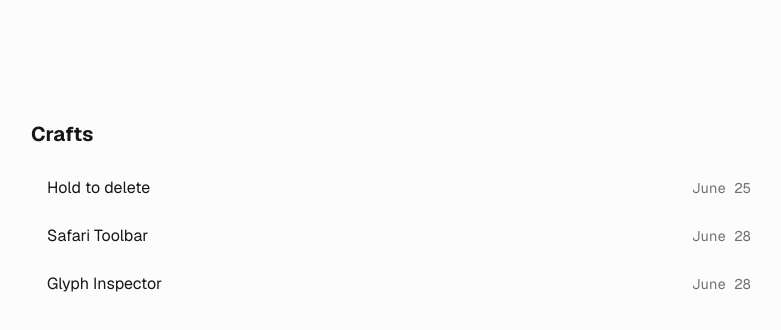
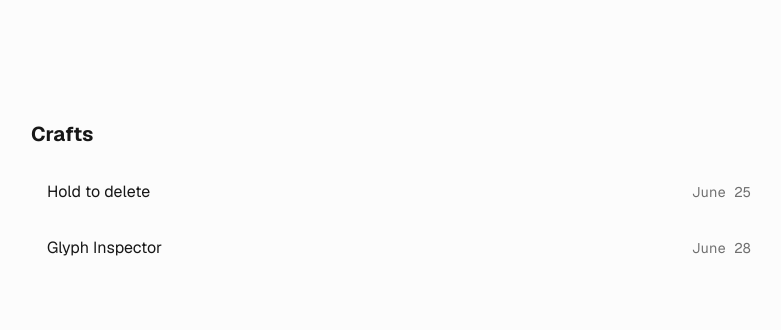
Before and after one commit to harsh-1923/fractal, a Next.js app: page /craft in a window 1280 px wide. Shown: the top 330 px of the page, without its empty margins (241-1022 px from the left). Built offline with nearby package versions, Linux system fonts and the light colour scheme.

Commit message:
enhance MDX components with anchor ID generation for headings; update global styles for code elements and scrollbar; improve layout spacing; integrate TextScramble effect in crafts page; add CraftFooter to Glyph Inspector page

```diff
--- a/app/craft/glyph-inspector/page.mdx
+++ b/app/craft/glyph-inspector/page.mdx
@@ -1,5 +1,6 @@
 import CraftHeader from "@/components/ui/CraftHeader";
 import GlyphInspectClip from "@/app/exp/GlyphInspectClip/GlyphInspectClip";
+import CraftFooter from "@/components/ui/CraftFooter";
 
 
 export const metadata = {
@@ -14,3 +15,11 @@
 
 
 <GlyphInspectClip />
+
+
+<CraftFooter
+  prev={{
+    title: "Hold to delete",
+    link: "/craft/hold-to-delete",
+  }}
+/>
--- a/app/craft/hold-to-delete/page.tsx
+++ b/app/craft/hold-to-delete/page.tsx
@@ -37,8 +37,8 @@
         </button>
       </div>
       <CraftFooter
-        prev={{ title: "Glyph Inspector", link: "/craft/glyph-inspector" }}
-        next={{ title: "Hold to delete", link: "/craft/hold-to-delete" }}
+        next={{ title: "Glyph Inspector", link: "/craft/glyph-inspector" }}
+
       />
     </div>
   );
--- a/app/craft/layout.tsx
+++ b/app/craft/layout.tsx
@@ -2,7 +2,7 @@
 
 const layout = ({ children }: { children: React.ReactNode }) => {
   return (
-    <div className="font-[family-name:var(--font-geist-sans)] p-4 pt-30 max-w-3xl mx-auto bg-[var(--background)] min-h-screen">
+    <div className="font-[family-name:var(--font-geist-sans)] p-4 pt-20 sm:pt-30 max-w-3xl mx-auto bg-[var(--background)] min-h-screen">
       {children}
     </div>
   );
--- a/app/craft/page.tsx
+++ b/app/craft/page.tsx
@@ -1,5 +1,5 @@
 "use client";
-import { motion } from "motion/react";
+import TextScramble from "@/components/effects/TextSramble";
 import Link from "next/link";
 import React from "react";
 
@@ -8,11 +8,6 @@
     title: "Hold to delete",
     href: "/craft/hold-to-delete",
     date: "June 25",
-  },
-  {
-    title: "Safari Toolbar",
-    href: "/craft/safari-toolbar",
-    date: "June 28",
   },
   {
     title: "Glyph Inspector",
@@ -24,63 +19,18 @@
 const page = () => {
   return (
     <div className="">
-      <motion.h2
-        className="text-xl font-bold pb-5"
-        initial={{ opacity: 0, y: -20 }}
-        animate={{ opacity: 1, y: 0 }}
-        transition={{ duration: 0.6, ease: "easeOut" }}
-      >
-        Crafts
-      </motion.h2>
-      <motion.ul
-        className="space-y-2"
-        initial="hidden"
-        animate="visible"
-        variants={{
-          hidden: { opacity: 0 },
-          visible: {
-            opacity: 1,
-            transition: {
-              staggerChildren: 0.15,
-              delayChildren: 0.3,
-            },
-          },
-        }}
-      >
+      <h2 className="text-xl font-bold pb-5">Crafts</h2>
+      <ul className="space-y-2">
         {crafts.map((craft, index) => (
-          <motion.li
-            key={`${craft.title}-${index}`}
-            variants={{
-              hidden: {
-                opacity: 0,
-                y: 20,
-                scale: 0.95,
-                filter: "blur(4px)",
-              },
-              visible: {
-                opacity: 1,
-                y: 0,
-                scale: 1,
-                filter: "blur(0px)",
-                transition: {
-                  duration: 0.5,
-                  ease: [0.25, 0.46, 0.45, 0.94], // Custom easing
-                },
-              },
-            }}
-            whileTap={{
-              scale: 0.98,
-              transition: { duration: 0.1 },
-            }}
-          >
+          <li key={index} className="h-12 flex items-center">
             <CraftLink
               title={craft.title}
               href={craft.href}
               date={craft.date}
             />
-          </motion.li>
+          </li>
         ))}
-      </motion.ul>
+      </ul>
     </div>
   );
 };
@@ -97,13 +47,17 @@
   return (
     <Link
       href={href}
-      className="px-4 py-2 rounded-md hover:bg-[var(--colors-gray2)] bg-[var(--colors-gray1)] w-full block transition-colors duration-200"
+      className="h-12 w-full flex items-center justify-between px-4"
     >
-      <div className="flex items-center justify-between">
-        <span>{title}</span>
-        <span className="text-sm font-mono text-[var(--colors-gray11)]">
-          {date}
-        </span>
+      <TextScramble
+        text={title}
+        scrambleSpeed={25}
+        scrambledLetterCount={5}
+        autoStart={true}
+        characters="abcdefghijklmnopqrstuvwxyz!@#$%^&*()_+"
+      />
+      <div className="text-sm font-mono text-[var(--colors-gray11)]">
+        {date}
       </div>
     </Link>
   );
--- a/app/exp/GlyphInspectClip/GlyphInspectClip.tsx
+++ b/app/exp/GlyphInspectClip/GlyphInspectClip.tsx
@@ -4,6 +4,7 @@
 const GlyphInspectClip = () => {
   const [pos, setPos] = React.useState({ x: 0, y: 0 });
   const [componentRect, setComponentRect] = React.useState({ left: 0, top: 0 });
+  const [isSmallScreen, setIsSmallScreen] = React.useState(false);
   const containerRef = React.useRef<HTMLDivElement>(null);
 
   React.useEffect(() => {
@@ -18,16 +19,21 @@
       }
     };
 
+    const handleResize = () => {
+      setIsSmallScreen(window.innerWidth < 768); // md breakpoint
+      updateComponentRect();
+    };
+
     window.addEventListener("mousemove", handleMouseMove);
-    window.addEventListener("resize", updateComponentRect);
+    window.addEventListener("resize", handleResize);
     window.addEventListener("scroll", updateComponentRect);
 
-    // Initial position update
-    updateComponentRect();
+    // Initial setup
+    handleResize();
 
     return () => {
       window.removeEventListener("mousemove", handleMouseMove);
-      window.removeEventListener("resize", updateComponentRect);
+      window.removeEventListener("resize", handleResize);
       window.removeEventListener("scroll", updateComponentRect);
     };
   }, []);
@@ -38,7 +44,7 @@
 
   // Create a circular clip path around the mouse position
   const clipPathId = "circular-clip";
-  const circleRadius = 160; // Adjust this value to change the size of the cutout
+  const circleRadius = isSmallScreen ? 80 : 160; // Responsive circle size
 
   return (
     <div
@@ -64,7 +70,6 @@
           overflow: "hidden",
         }}
         aria-hidden="true"
-
       >
         <defs>
           <clipPath id={clipPathId}>
--- a/app/globals.css
+++ b/app/globals.css
@@ -281,7 +281,7 @@
 }
 
 code {
-  font-family: "Menlo", "Monaco", "Courier New", monospace;
+  font-family: var(--font-geist-mono), "Menlo", "Monaco", "Courier New", monospace;
   font-size: 14px;
   padding: 0.2em 0.4em;
   border-radius: 0.3em;
@@ -307,7 +307,7 @@
 
 @media (prefers-color-scheme: dark) {
   code {
-    font-family: "Menlo", "Monaco", "Courier New", monospace;
+    font-family: var(--font-geist-mono), "Menlo", "Monaco", "Courier New", monospace;
     font-size: 14px;
     padding: 0.2em 0.4em;
     border-radius: 0.3em;
@@ -322,3 +322,16 @@
 pre code span {
   font-weight: 500;
 }
+
+*  {
+  scrollbar-width: thin;
+  scrollbar-color: var(--colors-gray6) var(--background);
+}
+
+*::-webkit-scrollbar {
+  width: 8px;
+}
+
+*::-webkit-scrollbar-track {
+  background: var(--background);
+}
--- /dev/null
+++ b/components/effects/TextSramble.tsx
@@ -0,0 +1,150 @@
+"use client";
+
+import {
+  forwardRef,
+  useCallback,
+  useEffect,
+  useImperativeHandle,
+  useState,
+} from "react";
+
+interface TextScrambleProps {
+  text: string;
+  scrambleSpeed?: number;
+  scrambledLetterCount?: number;
+  characters?: string;
+  className?: string;
+  scrambledClassName?: string;
+  autoStart?: boolean;
+  onStart?: () => void;
+  onComplete?: () => void;
+}
+
+export interface TextScrambleHandle {
+  start: () => void;
+  reset: () => void;
+}
+
+const TextScramble = forwardRef<TextScrambleHandle, TextScrambleProps>(
+  (
+    {
+      text,
+      scrambleSpeed = 50,
+      scrambledLetterCount = 2,
+      characters = "abcdefghijklmnopqrstuvwxyz!@#$%^&*()_+",
+      className = "",
+      scrambledClassName = "",
+      autoStart = true,
+      onStart,
+      onComplete,
+    },
+    ref
+  ) => {
+    const [displayText, setDisplayText] = useState("");
+    const [isAnimating, setIsAnimating] = useState(false);
+    const [visibleLetterCount, setVisibleLetterCount] = useState(0);
+    const [scrambleOffset, setScrambleOffset] = useState(0);
+
+    const startAnimation = useCallback(() => {
+      setIsAnimating(true);
+      setVisibleLetterCount(0);
+      setScrambleOffset(0);
+      onStart?.();
+    }, [onStart]);
+
+    const reset = useCallback(() => {
+      setIsAnimating(false);
+      setVisibleLetterCount(0);
+      setScrambleOffset(0);
+      setDisplayText("");
+    }, []);
+
+    useImperativeHandle(ref, () => ({
+      start: startAnimation,
+      reset,
+    }));
+
+    useEffect(() => {
+      if (autoStart) {
+        startAnimation();
+      }
+    }, [autoStart, startAnimation]);
+
+    useEffect(() => {
+      let interval: NodeJS.Timeout;
+
+      if (isAnimating) {
+        interval = setInterval(() => {
+          // Increase visible text length
+          if (visibleLetterCount < text.length) {
+            setVisibleLetterCount((prev) => prev + 1);
+          }
+          // Start sliding scrambled text out
+          else if (scrambleOffset < scrambledLetterCount) {
+            setScrambleOffset((prev) => prev + 1);
+          }
+          // Complete animation
+          else {
+            clearInterval(interval);
+            setIsAnimating(false);
+            onComplete?.();
+          }
+
+          // Calculate how many scrambled letters we can show
+          const remainingSpace = Math.max(0, text.length - visibleLetterCount);
+          const currentScrambleCount = Math.min(
+            remainingSpace,
+            scrambledLetterCount
+          );
+
+          // Generate scrambled text
+          const scrambledPart = Array(currentScrambleCount)
+            .fill(0)
+            .map(
+              () => characters[Math.floor(Math.random() * characters.length)]
+            )
+            .join("");
+
+          setDisplayText(text.slice(0, visibleLetterCount) + scrambledPart);
+        }, scrambleSpeed);
+      }
+
+      return () => {
+        if (interval) clearInterval(interval);
+      };
+    }, [
+      isAnimating,
+      text,
+      visibleLetterCount,
+      scrambleOffset,
+      scrambledLetterCount,
+      characters,
+      scrambleSpeed,
+      onComplete,
+    ]);
+
+    const renderText = () => {
+      const revealed = displayText.slice(0, visibleLetterCount);
+      const scrambled = displayText.slice(visibleLetterCount);
+
+      return (
+        <>
+          <span className={className}>{revealed}</span>
+          <span className={scrambledClassName}>{scrambled}</span>
+        </>
+      );
+    };
+
+    return (
+      <>
+        <span className="sr-only">{text}</span>
+        <span className="inline-block whitespace-pre-wrap" aria-hidden="true">
+          {renderText()}
+        </span>
+      </>
+    );
+  }
+);
+
+TextScramble.displayName = "TextScramble";
+export default TextScramble;
--- a/components/ui/CraftHeader.tsx
+++ b/components/ui/CraftHeader.tsx
@@ -14,7 +14,7 @@
       <div>
         <h1
           aria-label={`${header} - Published on ${date}`}
-          className="text-[16px] font-medium leading-relaxed font-semibold"
+          className="text-[16px] font-medium leading-relaxed"
         >
           {header}
         </h1>
```
Also changed, not shown: mdx-components.tsx (+105 -17 lines).
